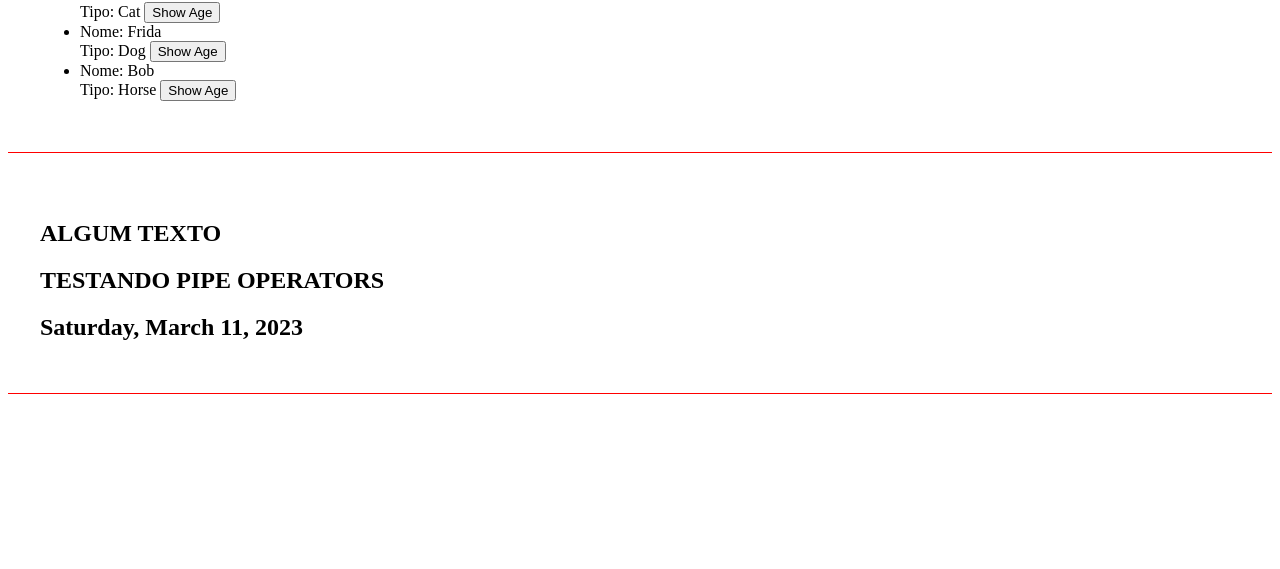
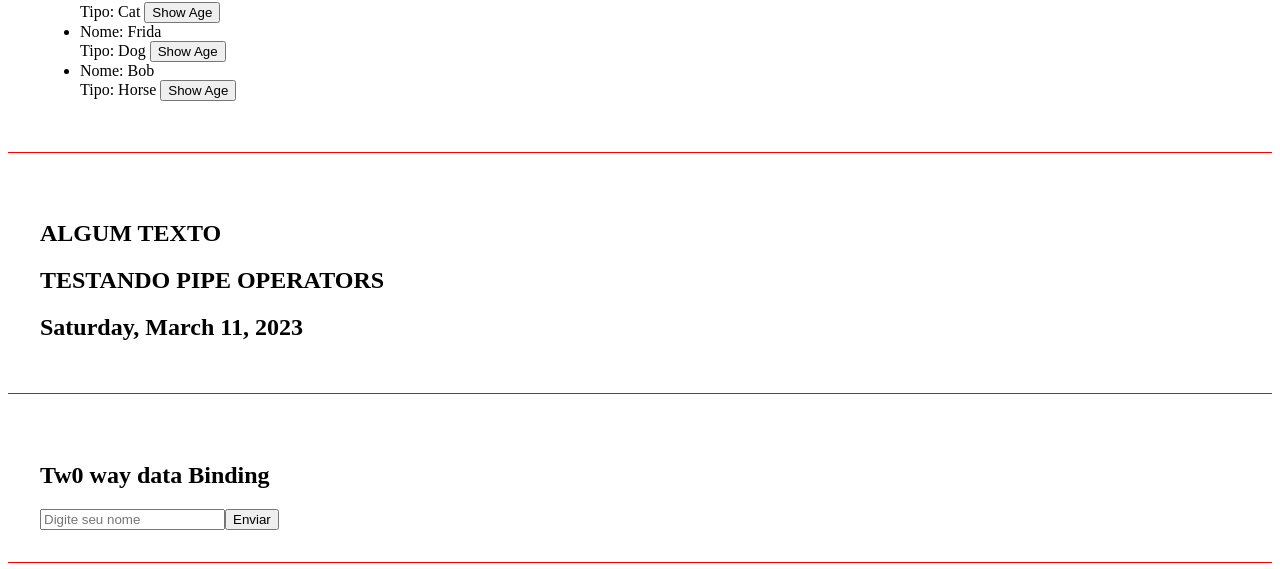
Before and after one commit to Guilh3rmeCabral/Angular, an Angular app: page / in a window 1280 px wide. Shown: the part 1560-2129 px from the top of the page. Built offline with nearby package versions, Linux system fonts and the light colour scheme.

Commit message:
Freat: aplicando a exec do 2wayDataBinding

```diff
--- a/src/app/app.component.html
+++ b/src/app/app.component.html
@@ -13,3 +13,4 @@
 <app-emitter></app-emitter>
 <app-list-render></app-list-render>
 <app-pipes></app-pipes>
+<app-two-way-binding></app-two-way-binding>
--- a/src/app/components/two-way-binding/two-way-binding.component.html
+++ b/src/app/components/two-way-binding/two-way-binding.component.html
@@ -1 +1,15 @@
-<p>two-way-binding works!</p>
+<div class="aulas">
+    <h2>Tw0 way data Binding</h2>
+    <form >
+        <input
+        type="text"
+        [(ngModel)]="name"
+        name="name"
+        placeholder="Digite seu nome"/>
+
+        <input type="submit" value="Enviar"/>
+    </form>
+    <div *ngIf="name !== ''">
+        <p>Meu nome é: {{name}}</p>
+    </div>
+</div>
--- a/src/app/components/two-way-binding/two-way-binding.component.ts
+++ b/src/app/components/two-way-binding/two-way-binding.component.ts
@@ -6,5 +6,5 @@ import { Component } from '@angular/core';
   styleUrls: ['./two-way-binding.component.scss']
 })
 export class TwoWayBindingComponent {
-
+  name: string = '';
 }
```
